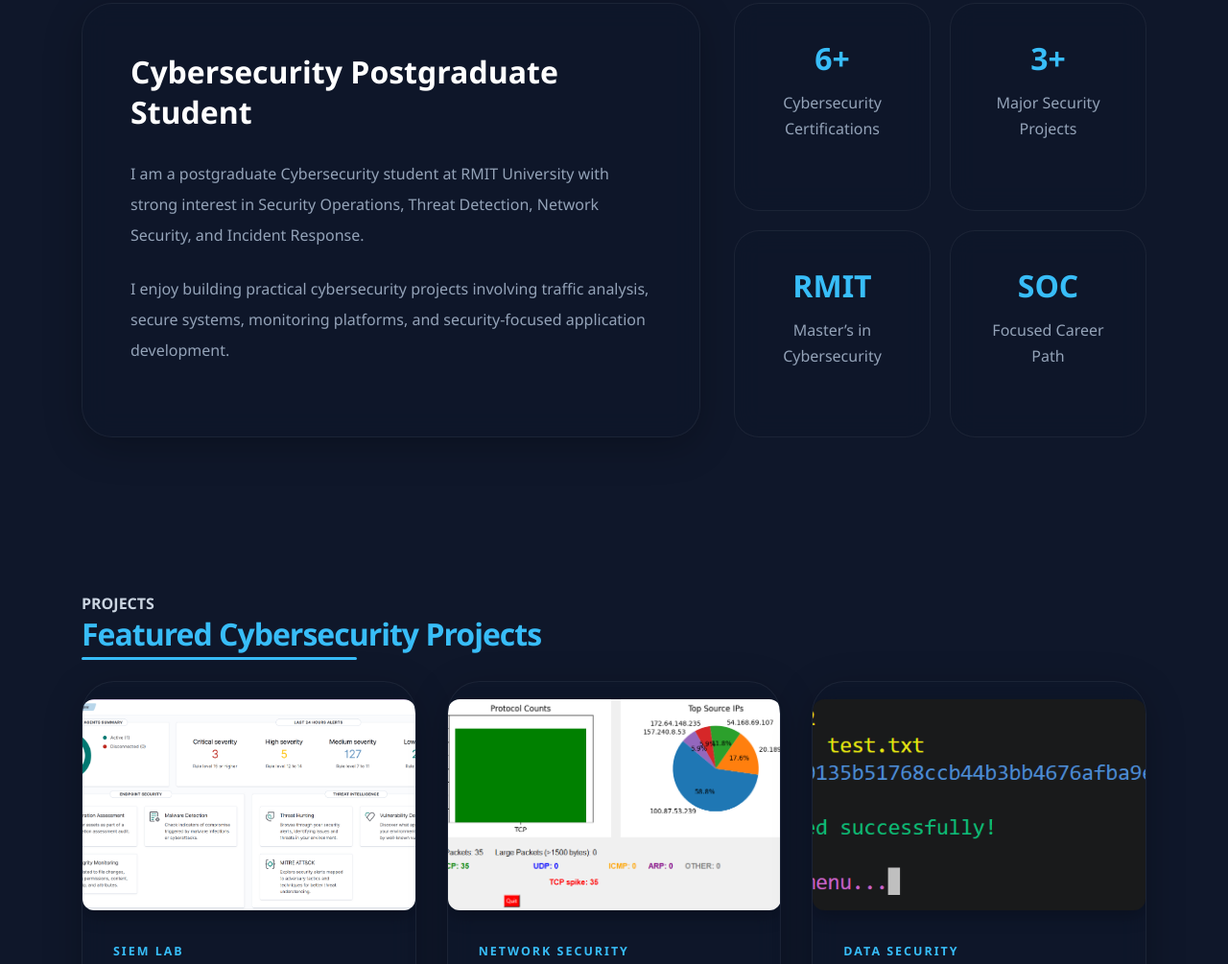
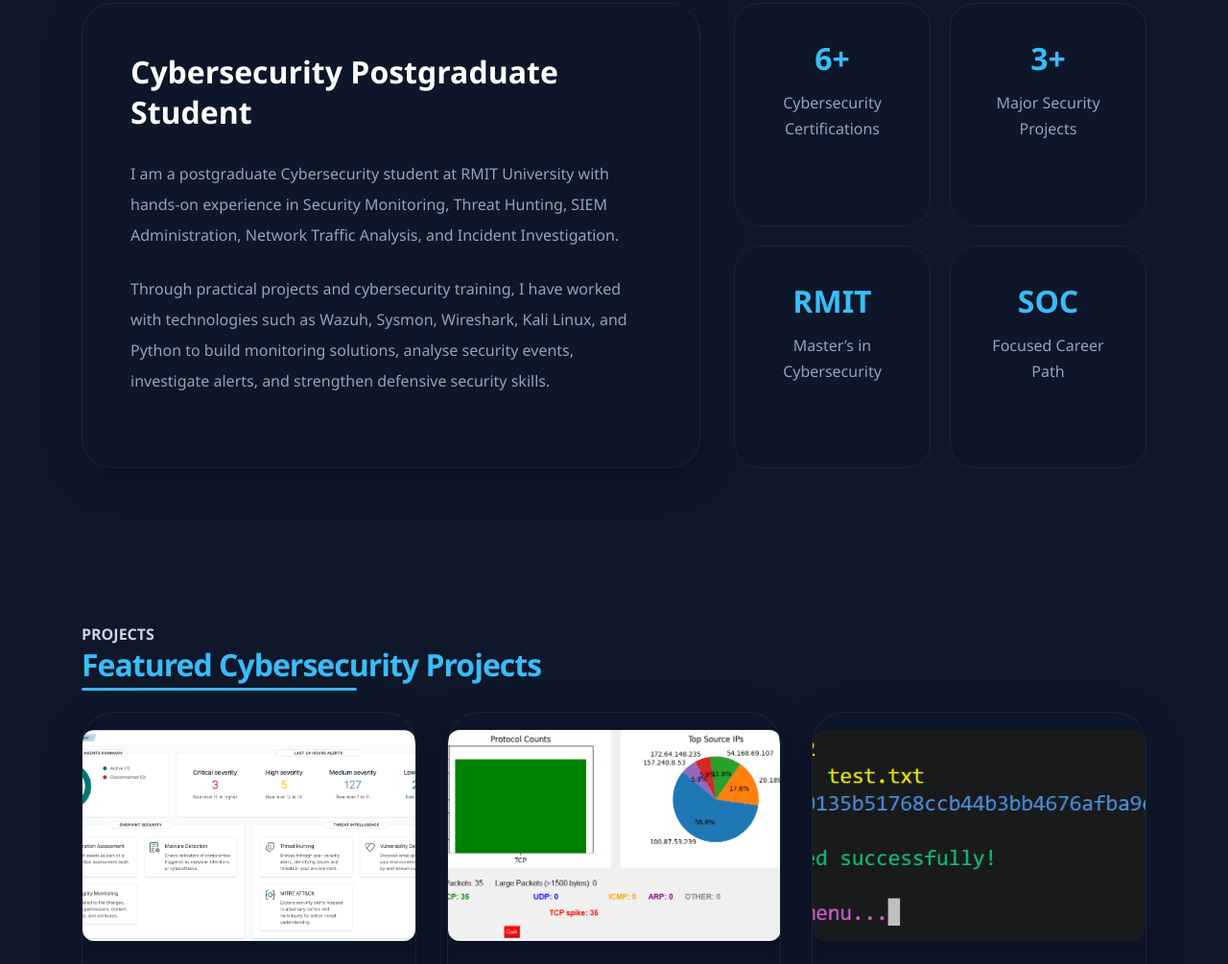
Before and after one commit to Shreyas993/Shreyas993.github.io, a plain HTML site: page index.html in a window 1280 px wide. Shown: the part 1052-2057 px from the top of the page at 96% size. Drawn offline with nearby package versions, Linux system fonts and the light colour scheme.

Commit message:
Update index.html

```diff
--- a/index.html
+++ b/index.html
@@ -128,14 +128,16 @@
 
                 <p>
                     I am a postgraduate Cybersecurity student at RMIT University
-                    with strong interest in Security Operations, Threat Detection,
-                    Network Security, and Incident Response.
+    with hands-on experience in Security Monitoring, Threat Hunting,
+    SIEM Administration, Network Traffic Analysis, and Incident Investigation.
                 </p>
 
                 <p>
-                    I enjoy building practical cybersecurity projects involving
-                    traffic analysis, secure systems, monitoring platforms,
-                    and security-focused application development.
+                    Through practical projects and cybersecurity training,
+    I have worked with technologies such as Wazuh, Sysmon,
+    Wireshark, Kali Linux, and Python to build monitoring solutions,
+    analyse security events, investigate alerts, and strengthen
+    defensive security skills.
                 </p>
 
             </div>
@@ -377,9 +379,12 @@
                 <div class="skills-tags">
 
                     <span>Wireshark</span>
+                    <span>Wazuh</span>
+                    <span>Sysmon</span>
                     <span>Nmap</span>
                     <span>Kali Linux</span>
                     <span>Burp Suite</span>
+                    <span>Virtualbox</span>
                     <span>Cisco Packet Tracer</span>
 
                 </div>
@@ -417,9 +422,9 @@
 
                 <div class="skills-tags">
 
-                    <span>Threat Analysis</span>
-                    <span>SIEM and Log Monitoring</span>
-                    <span>Vulnerability Assessment</span>
+                    <span>Threat Hunting</span>
+                    <span>SIEM and Log Analysis</span>
+                    <span>Security Monitoring</span>
                     <span>Incident Response</span>
                     <span>Network Security</span>
 
@@ -739,7 +744,8 @@
     const roles = [
 
         "Aspiring SOC Analyst",
-        "Threat Detection Enthusiast",
+        "Threat Hunter"
+        "SIEM Practitioner",
         "Network Traffic Analyst",
         "Cybersecurity Postgraduate"
 
```
